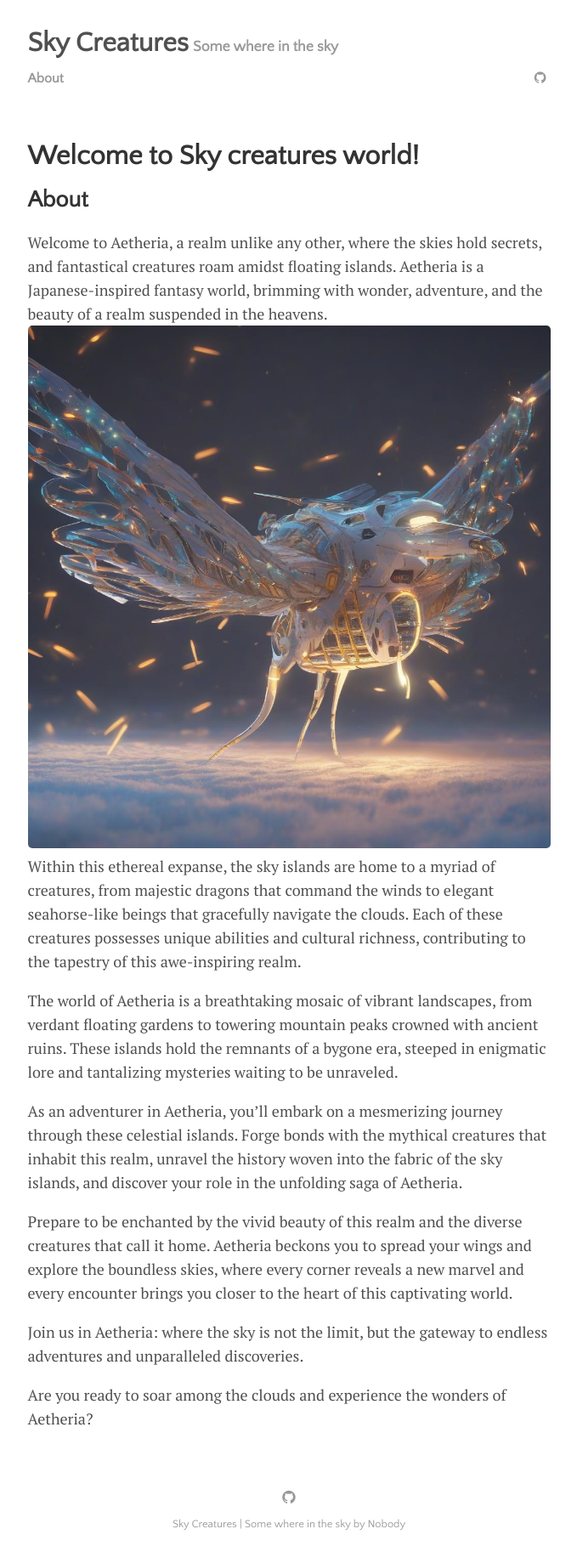
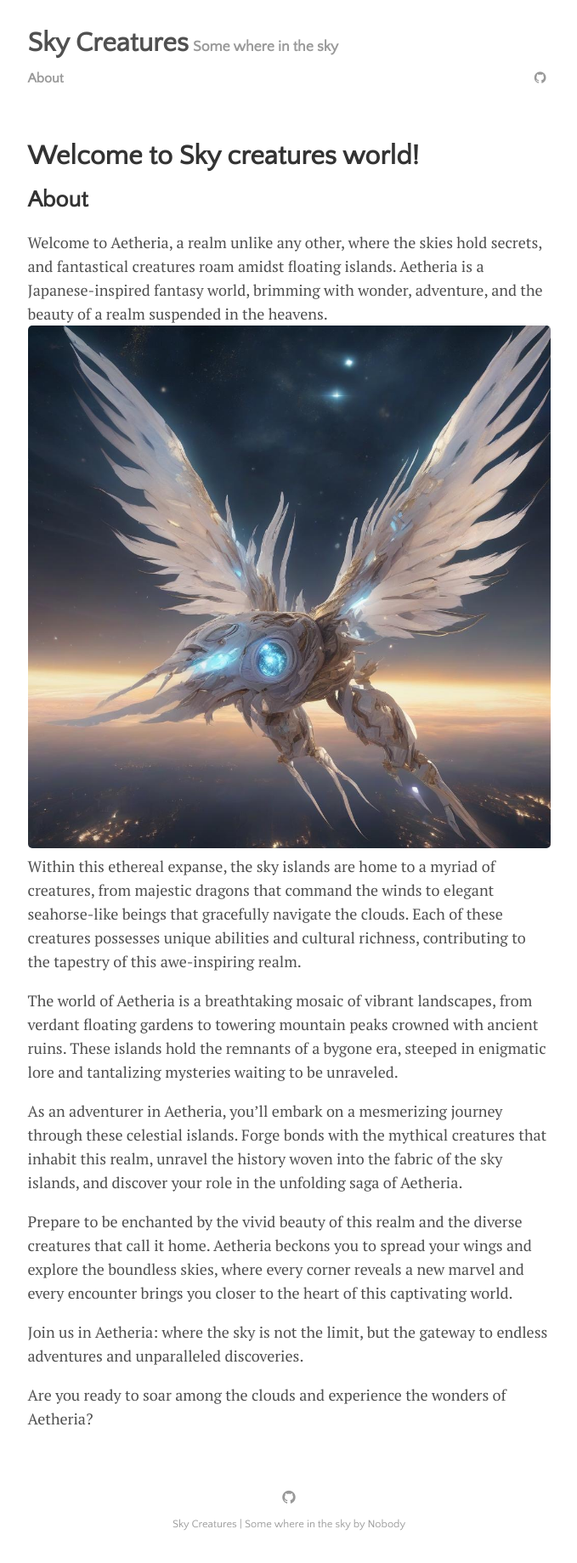
Before and after one commit to SkyCreatures/skycreatures.github.io, a Jekyll site: the page built from menu/about.md, in a window 1280 px wide. Shown: the whole page at 85% size, without its empty margins (300-979 px from the left). Built offline with Jekyll 4.4.1, drawn with Linux system fonts in a browser that asks for light colours.

Commit message:
Improve about.

```diff
--- a/menu/about.md
+++ b/menu/about.md
@@ -1,13 +1,14 @@
 ---
 layout: page
 title: Welcome to Sky creatures world!
+author: "Nobody"
 permalink: /about
 ---
 
 ## About
 
 Welcome to Aetheria, a realm unlike any other, where the skies hold secrets, and fantastical creatures roam amidst floating islands. Aetheria is a Japanese-inspired fantasy world, brimming with wonder, adventure, and the beauty of a realm suspended in the heavens.
-![Sky creatures world](https://skycreatures.com/assets/img/img_3.jpeg "Sky creatures worls")
+![Sky creatures world](https://skycreatures.com/assets/img/img_4.jpeg "Sky creatures worls")
 Within this ethereal expanse, the sky islands are home to a myriad of creatures, from majestic dragons that command the winds to elegant seahorse-like beings that gracefully navigate the clouds. Each of these creatures possesses unique abilities and cultural richness, contributing to the tapestry of this awe-inspiring realm.
 
 The world of Aetheria is a breathtaking mosaic of vibrant landscapes, from verdant floating gardens to towering mountain peaks crowned with ancient ruins. These islands hold the remnants of a bygone era, steeped in enigmatic lore and tantalizing mysteries waiting to be unraveled.
```
